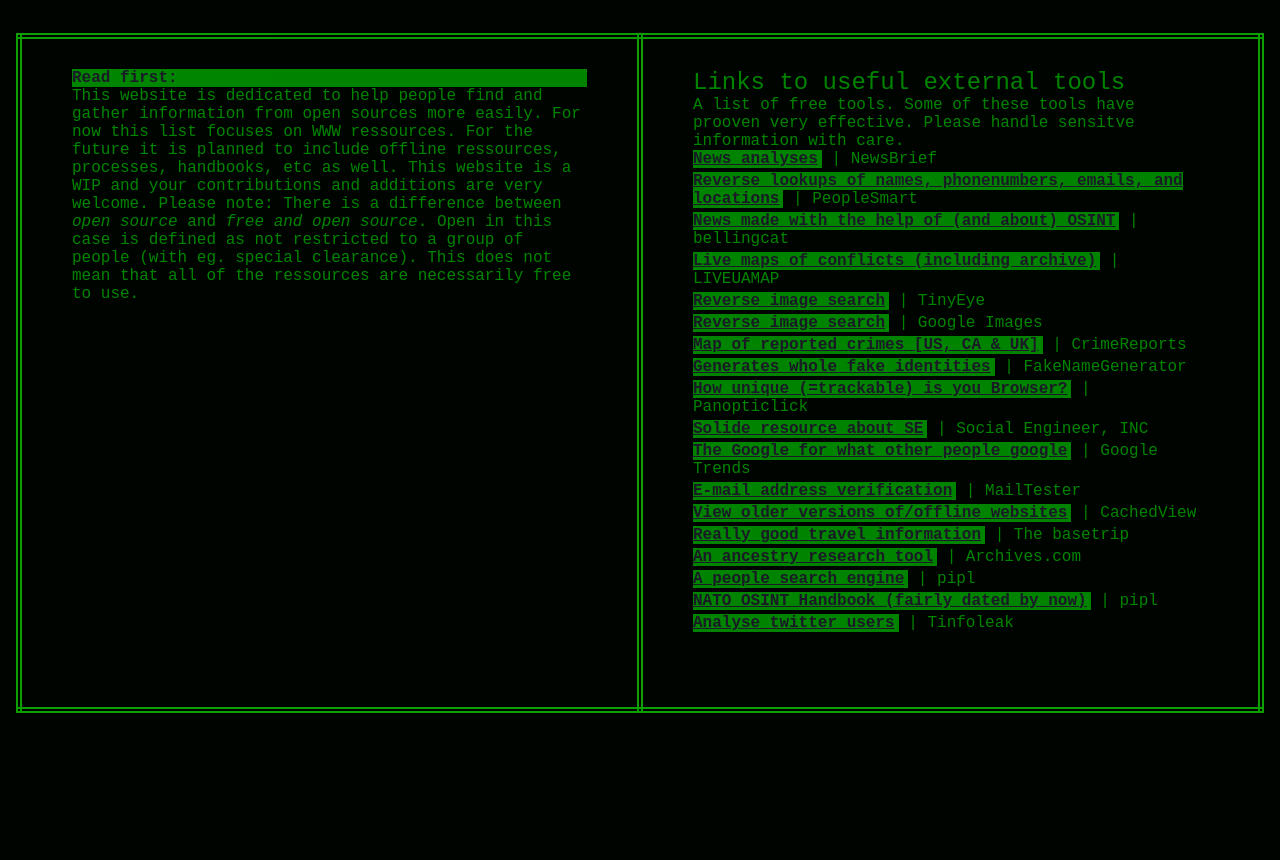
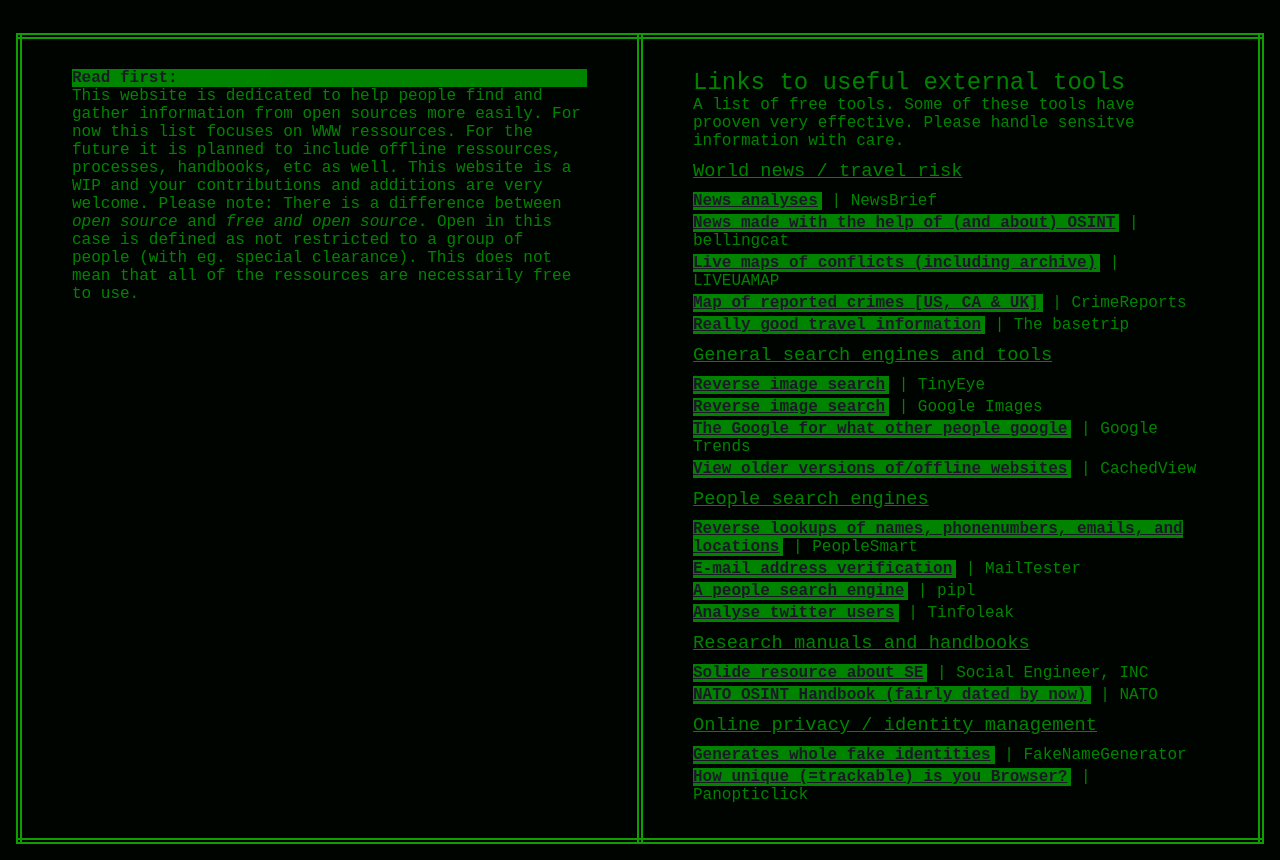
Before and after one commit to 01programs/opensourceintelligence, a plain HTML site: page index.html in a window 1280 px wide. Shown: the part 56-916 px from the top of the page. Before the commit the page ends 800 px from the top, so only its background shows below. Drawn offline with Linux system fonts and the light colour scheme.

Commit message:
add categories and history images

```diff
--- a/index.html
+++ b/index.html
@@ -79,6 +79,12 @@
       text-align:center;
     }
 
+    h3 {
+      margin-top: 10px;
+      margin-bottom: 10px;
+      text-decoration: underline ;
+    }
+
     i {
       font-style: italic;
     }
@@ -118,25 +124,38 @@
           <h2>Links to useful external tools</h2>
 
           <p>A list of free tools. Some of these tools have prooven very effective. Please handle sensitve information with care.</p>
+
+          <h3>World news / travel risk </h3>
             <ul>
               <li><a href="http://emm.newsbrief.eu/NewsBrief/clusteredition/en/latest.html">News analyses</a> | NewsBrief </li>
-						<li><a href="https://www.peoplesmart.com/">Reverse lookups of names, phonenumbers, emails, and locations</a> | PeopleSmart</li>
               <li><a href="https://www.bellingcat.com/">News made with the help of (and about) OSINT</a> | bellingcat</li>
               <li><a href="http://liveuamap.com/">Live maps of conflicts (including archive)</a> | LIVEUAMAP</li>
+              <li><a href="https://www.crimereports.com/">Map of reported crimes [US, CA &amp UK]</a> | CrimeReports</li>
+              <li><a href="https://www.thebasetrip.com/">Really good travel information</a> | The basetrip</li>
+            </ul>
+          <h3>General search engines and tools</h3>
+          <ul>
             <li><a href="https://www.tineye.com/">Reverse image search</a> | TinyEye</li>
             <li><a href="https://images.google.com/">Reverse image search</a> | Google Images</li>
-						<li><a href="https://www.crimereports.com/">Map of reported crimes [US, CA & UK]</a> | CrimeReports</li>
+            <li><a href="https://www.google.com/trends/">The Google for what other people google</a> | Google Trends</li>
+            <li><a href="http://cachedview.com/">View older versions of/offline websites</a> | CachedView</li>
+          </ul>
+          <h3>People search engines</h3>
+          <ul>
+            <li><a href="https://www.peoplesmart.com/">Reverse lookups of names, phonenumbers, emails, and locations</a> | PeopleSmart</li>
+            <li><a href="http://mailtester.com/">E-mail address verification</a> | MailTester</li>
+            <li><a href="https://pipl.com/">A people search engine</a> | pipl</li>
+            <li><a href="https://tinfoleak.com/">Analyse twitter users</a> | Tinfoleak</li>
+          </ul>
+          <h3>Research manuals and handbooks</h3>
+          <ul>
+            <li><a href="https://www.social-engineer.org/">Solide resource about SE</a> | Social Engineer, INC</li>
+            <li><a href="https://archive.org/details/NATOOSINTHandbookV1.2">NATO OSINT Handbook (fairly dated by now)</a> | NATO</li>
+          </ul>
+          <h3>Online privacy / identity management</h3>
+          <ul>
             <li><a href="https://www.fakenamegenerator.com/">Generates whole fake identities</a> | FakeNameGenerator</li>
             <li><a href="https://panopticlick.eff.org/index.php?action=log">How unique (=trackable) is you Browser?</a> | Panopticlick</li>
-						<li><a href="https://www.social-engineer.org/">Solide resource about SE</a> | Social Engineer, INC</li>
-						<li><a href="https://www.google.com/trends/">The Google for what other people google</a> | Google Trends</li>
-						<li><a href="http://mailtester.com/">E-mail address verification</a> | MailTester</li>
-						<li><a href="http://cachedview.com/">View older versions of/offline websites</a> | CachedView</li>
-						<li><a href="https://www.thebasetrip.com/">Really good travel information</a> | The basetrip</li>
-						<li><a href="https://www.archives.com/">An ancestry research tool</a> | Archives.com</li>
-						<li><a href="https://pipl.com/">A people search engine</a> | pipl</li>
-						<li><a href="https://archive.org/details/NATOOSINTHandbookV1.2">NATO OSINT Handbook (fairly dated by now)</a> | pipl</li>
-						<li><a href="https://tinfoleak.com/">Analyse twitter users</a> | Tinfoleak</li>
           </ul>
         </td>
       </tr>
```
Also changed, not shown: images/v1.png (added). Lines whose indentation alone changed are shown as unchanged.
